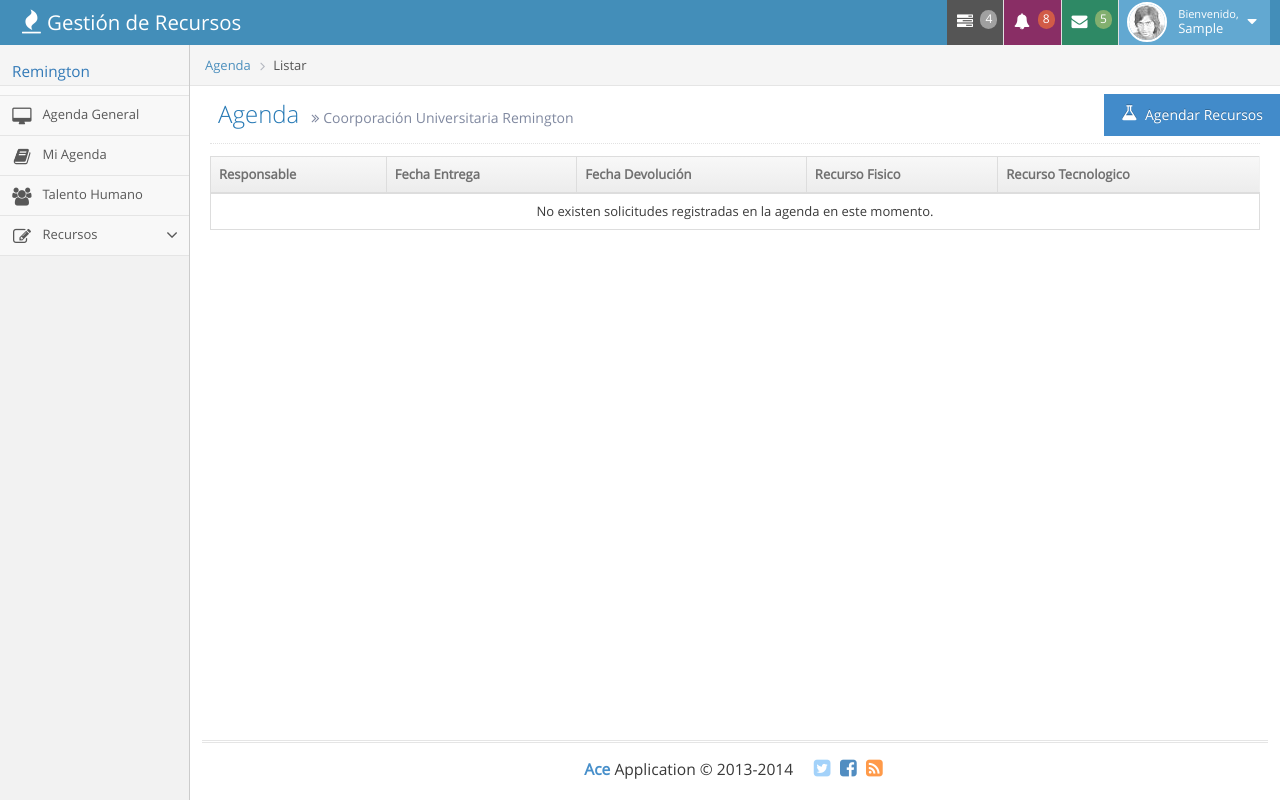
After one commit to ceragos/sisgerecu, a Django app: page /agendas/agenda_general in a window 1280 px wide. The commit adds this page. Run offline with Django 3.2, Linux system fonts and the light colour scheme; the visitor is signed in with stand-in values (Sample User, id 1); data that the repository does not hold is empty; some libraries are stand-ins or nearby versions.

Commit message:
Listado agenda general y mi agenda

```diff
--- /dev/null
+++ b/agendas/templates/agendas/agenda_general.html
@@ -0,0 +1,118 @@
+{% extends 'nucleo/base.html' %}
+{% block title %}Agenda - G. R.{% endblock %}
+
+{% block breadcrumb %}
+    <li>
+        <a href="#">Agenda</a>
+    </li>
+
+    <li class="active">Listar</li>
+{% endblock %}
+
+{% block header %}
+    <div class="ace-settings-container" id="ace-settings-container">
+        <a href="{% url 'agendas.crear' %}" class="btn btn-primary align-right">
+            <i class="ace-icon fa fa-flask align-top bigger-125"></i>
+            Agendar Recursos
+        </a>
+    </div>
+
+    <div class="page-header">
+        <h1>
+            Agenda
+            <small>
+                <i class="ace-icon fa fa-angle-double-right"></i>
+                Coorporación Universitaria Remington
+            </small>
+        </h1>
+    </div>
+{% endblock %}
+
+{% block content %}
+    <div class="row">
+        <div class="col-xs-12">
+            <table id="simple-table" class="table  table-bordered table-hover">
+                <thead>
+                    <tr>
+                        <th>Responsable</th>
+                        <th>Fecha Entrega</th>
+                        <th>Fecha Devolución</th>
+                        <th>Recurso Fisico</th>
+                        <th>Recurso Tecnologico</th>
+{#                        <th></th>#}
+                    </tr>
+                </thead>
+
+                <tbody>
+                    {% for solicitud in agendas %}
+                        <tr>
+                            <td>{{ solicitud.usuario.nombre_completo }}</td>
+                            <td>{{ solicitud.fecha_separacion }} {{ solicitud.hora_separacion }}</td>
+                            <td>{{ solicitud.fecha_devolucion }} {{ solicitud.hora_devolucion }}</td>
+                            <td>{{ solicitud.recurso_fisico }}</td>
+                            <td>
+                                {% for recurso in solicitud.recurso_tecnologico.all %}
+                                {{ recurso }} {% if not forloop.last %},{% endif %}
+                                {% endfor %}
+                            </td>
+{#                            <td>#}
+{#                                <div class="hidden-sm hidden-xs btn-group">#}
+{#                                    <button class="btn btn-xs btn-success">#}
+{#                                        <i class="ace-icon fa fa-check bigger-120"></i>#}
+{#                                    </button>#}
+{##}
+{#                                    <a href="{% url 'agendas.actualizar' solicitud.id %}" class="btn btn-xs btn-info">#}
+{#                                        <i class="ace-icon fa fa-pencil bigger-120"></i>#}
+{#                                    </a>#}
+{##}
+{#                                    <a href="{% url 'agendas.eliminar' solicitud.id %}" class="btn btn-xs btn-danger">#}
+{#                                        <i class="ace-icon fa fa-trash-o bigger-120"></i>#}
+{#                                    </a>#}
+{#                                </div>#}
+{#                            </td>#}
+                        </tr>
+                    {% empty %}
+                        <tr>
+                            <td colspan="8" align="center">
+                                No existen solicitudes registradas en la agenda en este momento.
+                            </td>
+                        </tr>
+                    {% endfor %}
+                </tbody>
+            </table>
+        </div>
+    </div>
+{% endblock %}
+{% block js_script %}
+    <script type="text/javascript">
+        if('ontouchstart' in document.documentElement) document.write("<script src='assets/js/jquery.mobile.custom.min.js'>"+"<"+"/script>");
+    </script>
+    <script src="assets/js/bootstrap.min.js"></script>
+
+    <!-- page specific plugin scripts -->
+
+    <!-- ace scripts -->
+    <script src="assets/js/ace-elements.min.js"></script>
+    <script src="assets/js/ace.min.js"></script>
+
+    <!-- inline scripts related to this page -->
+    <script type="text/javascript">
+        jQuery(function($) {
+            $('.modal.aside').ace_aside();
+
+            $('#aside-inside-modal').addClass('aside').ace_aside({container: '#my-modal > .modal-dialog'});
+
+            //$('#top-menu').modal('show')
+
+            $(document).one('ajaxloadstart.page', function(e) {
+                //in ajax mode, remove before leaving page
+                $('.modal.aside').remove();
+                $(window).off('.aside')
+            });
+
+
+            //make content sliders resizable using jQuery UI (you should include jquery ui files)
+            //$('#right-menu > .modal-dialog').resizable({handles: "w", grid: [ 20, 0 ], minWidth: 200, maxWidth: 600});
+        })
+    </script>
+{% endblock %}
--- a/agendas/templates/agendas/crear.html
+++ b/agendas/templates/agendas/crear.html
@@ -29,7 +29,7 @@
                 {{ form|crispy }}
             <br>
             <button type="submit" value="Crear" class="btn btn-primary"><i class="ace-icon fa fa-check bigger-120"></i>Crear</button>
-            <a href="{% url 'agendas.listar' %}" class="btn btn-default">Cancelar</a>
+            <a href="{% url 'mi_agenda.listar' %}" class="btn btn-default">Cancelar</a>
         </form>
     </div>
 {% endblock %}
--- a/agendas/urls.py
+++ b/agendas/urls.py
@@ -1,10 +1,11 @@
 from django.contrib.auth.decorators import login_required
 from django.urls import path
 
-from agendas.views import AgendaListView, AgendaCreateView
+from agendas.views import MiAgendaListView, AgendaCreateView, AgendaGeneralListView
 
 urlpatterns = [
 
-    path(r'', login_required(AgendaListView.as_view()), name='agendas.listar'),
+    path(r'agenda_general', login_required(AgendaGeneralListView.as_view()), name='agenda_general.listar'),
+    path(r'mi_agenda', login_required(MiAgendaListView.as_view()), name='mi_agenda.listar'),
     path(r'crear/', login_required(AgendaCreateView.as_view()), name='agendas.crear'),
 ]
--- a/agendas/views.py
+++ b/agendas/views.py
@@ -6,7 +6,19 @@ from agendas.forms import AgendaForm
 from agendas.models import Agenda
 
 
-class AgendaListView(ListView):
+class AgendaGeneralListView(ListView):
+
+    model = Agenda
+    paginate_by = 100
+    template_name = 'agendas/agenda_general.html'
+    context_object_name = 'agendas'
+
+    def get_context_data(self, **kwargs):
+        context = super().get_context_data(**kwargs)
+        return context
+
+
+class MiAgendaListView(ListView):
 
     model = Agenda
     paginate_by = 100
@@ -17,13 +29,17 @@ class AgendaListView(ListView):
         context = super().get_context_data(**kwargs)
         return context
 
+    def get_queryset(self):
+        queryset = super(MiAgendaListView, self).get_queryset()
+        return queryset.filter(usuario=self.request.user)
+
 
 class AgendaCreateView(CreateView):
 
     model = Agenda
     form_class = AgendaForm
     template_name = 'agendas/crear.html'
-    success_url = reverse_lazy('agendas.listar')
+    success_url = reverse_lazy('mi_agenda.listar')
 
     def form_valid(self, form):
         self.object = form.save(commit=False)
--- a/nucleo/templates/nucleo/base.html
+++ b/nucleo/templates/nucleo/base.html
@@ -390,7 +390,7 @@
 
 				<ul class="nav nav-list">
 					<li class="{% if request.path == '/agenda_general/' %}active{% endif %}">
-						<a href="{% url 'agendas.listar' %}">
+						<a href="{% url 'agenda_general.listar' %}">
 							<i class="menu-icon fa fa-desktop"></i>
 							<span class="menu-text">
                                 Agenda General
@@ -401,7 +401,7 @@
 					</li>
 
 					<li class="{% if request.path == '/mi_agenda/' %}active{% endif %}">
-						<a href="#">
+						<a href="{% url 'mi_agenda.listar' %}">
 							<i class="menu-icon fa fa-book"></i>
 							<span class="menu-text">
 								Mi Agenda
```
